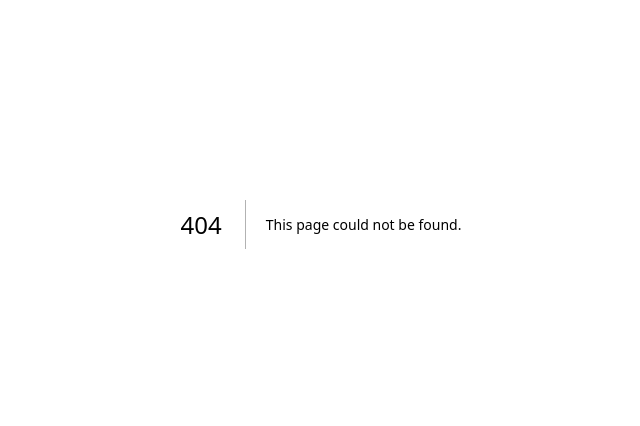
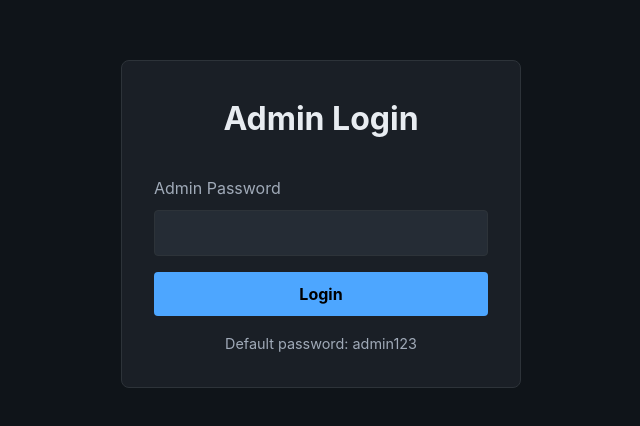
Before and after one commit to Priyank-2005/cricccode, a Next.js app: page /admin/login in a window 1280 px wide. Before the commit this address had no page. Shown: the part 176-602 px from the top of the page, without its empty margins (319-959 px from the left). Built offline with nearby package versions, Linux system fonts and the light colour scheme.

Commit message:
Add admin login page

```diff
--- /dev/null
+++ b/src/pages/admin/login.tsx
@@ -0,0 +1,144 @@
+import React, { useState } from 'react';
+import { useRouter } from 'next/router';
+import Head from 'next/head';
+
+export default function AdminLogin() {
+  const [password, setPassword] = useState('');
+  const [error, setError] = useState('');
+  const [loading, setLoading] = useState(false);
+  const router = useRouter();
+
+  const handleLogin = async (e: React.FormEvent) => {
+    e.preventDefault();
+    setError('');
+    setLoading(true);
+
+    try {
+      const adminPassword = password;
+      localStorage.setItem('adminPassword', adminPassword);
+
+      // Try a test call to verify password
+      const res = await fetch('/api/admin/import', {
+        method: 'POST',
+        headers: { 'Content-Type': 'application/json' },
+        body: JSON.stringify({
+          adminPassword,
+          matches: [],
+        }),
+      });
+
+      if (res.status === 401) {
+        setError('Invalid password');
+        localStorage.removeItem('adminPassword');
+        setLoading(false);
+        return;
+      }
+
+      // Login successful
+      router.push('/admin/dashboard');
+    } catch (err) {
+      setError('Login failed');
+      setLoading(false);
+    }
+  };
+
+  return (
+    <>
+      <Head>
+        <title>Admin Login - CricCode</title>
+      </Head>
+
+      <div
+        style={{
+          display: 'flex',
+          justifyContent: 'center',
+          alignItems: 'center',
+          minHeight: '100vh',
+          backgroundColor: '#0f1419',
+        }}
+      >
+        <div
+          style={{
+            width: '100%',
+            maxWidth: '400px',
+            padding: '2rem',
+            backgroundColor: '#1a1f26',
+            borderRadius: '8px',
+            border: '1px solid #2d3339',
+          }}
+        >
+          <h1 style={{ color: '#e8ecf1', marginBottom: '2rem', textAlign: 'center' }}>
+            Admin Login
+          </h1>
+
+          <form onSubmit={handleLogin}>
+            <div style={{ marginBottom: '1rem' }}>
+              <label
+                style={{
+                  display: 'block',
+                  marginBottom: '0.5rem',
+                  color: '#a0aab8',
+                }}
+              >
+                Admin Password
+              </label>
+              <input
+                type="password"
+                value={password}
+                onChange={(e) => setPassword(e.target.value)}
+                style={{
+                  width: '100%',
+                  padding: '0.75rem',
+                  backgroundColor: '#252c35',
+                  color: '#e8ecf1',
+                  border: '1px solid #2d3339',
+                  borderRadius: '4px',
+                  fontSize: '1rem',
+                }}
+                disabled={loading}
+              />
+            </div>
+
+            {error && (
+              <div
+                style={{
+                  padding: '0.75rem',
+                  backgroundColor: 'rgba(255, 68, 68, 0.1)',
+                  color: '#ff4444',
+                  borderRadius: '4px',
+                  marginBottom: '1rem',
+                  fontSize: '0.9rem',
+                }}
+              >
+                {error}
+              </div>
+            )}
+
+            <button
+              type="submit"
+              disabled={loading}
+              style={{
+                width: '100%',
+                padding: '0.75rem',
+                backgroundColor: '#4da6ff',
+                color: '#000',
+                border: 'none',
+                borderRadius: '4px',
+                fontSize: '1rem',
+                fontWeight: 'bold',
+                cursor: loading ? 'not-allowed' : 'pointer',
+                opacity: loading ? 0.6 : 1,
+              }}
+            >
+              {loading ? 'Logging in...' : 'Login'}
+            </button>
+          </form>
+
+          <p style={{ textAlign: 'center', marginTop: '1rem', color: '#a0aab8', fontSize: '0.9rem' }}>
+            Default password: admin123
+          </p>
+        </div>
+      </div>
+    </>
+  );
+}
```
